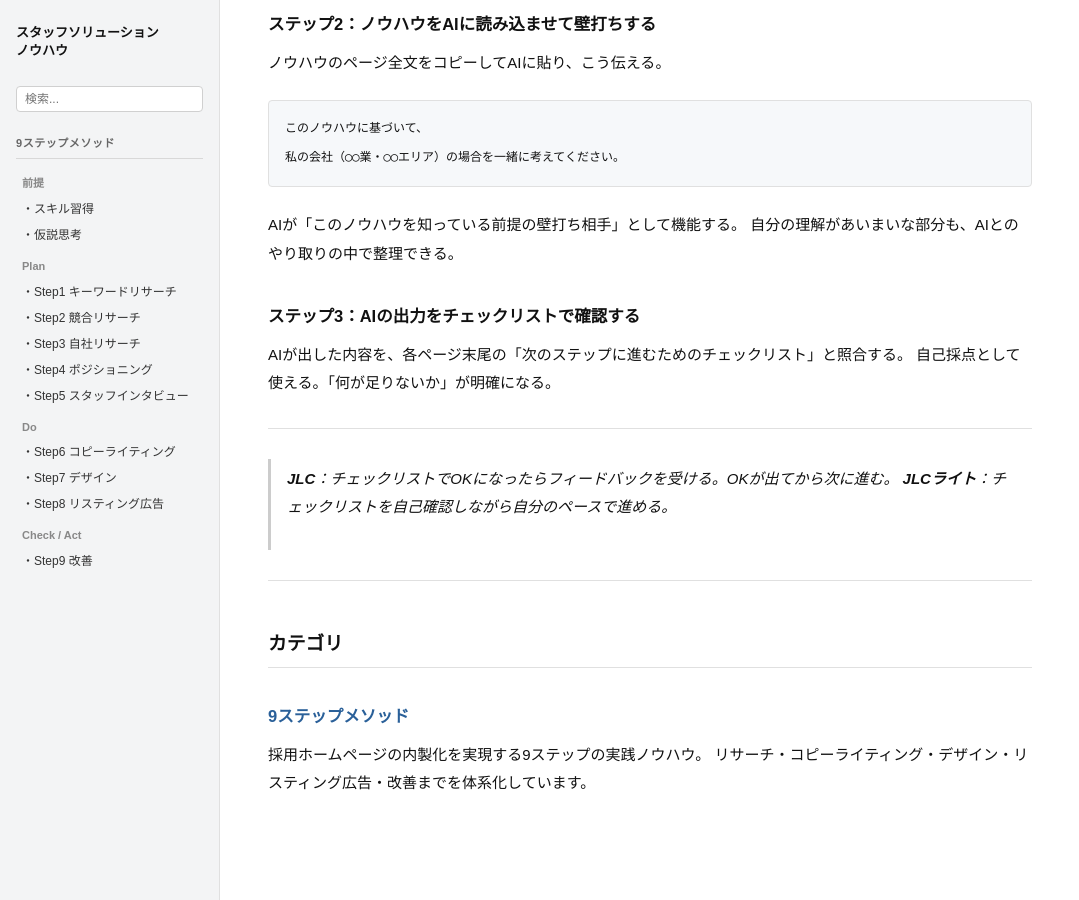
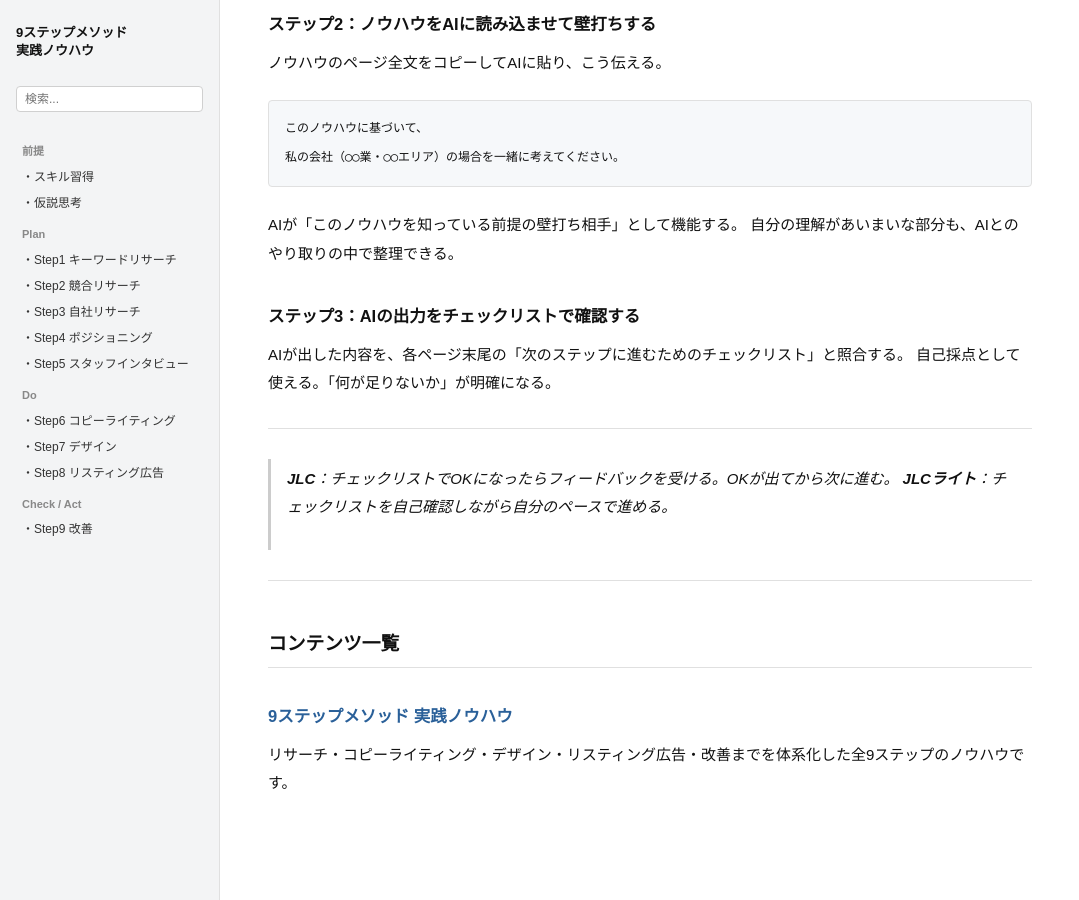
Before and after one commit to staffsolution/staffsolution-knowhow, a Jekyll site: the page built from index.md, in a window 1280 px wide and 900 px high, scrolled down 679 px. Shown: the whole window, without its empty margins (0-1079 px from the left). Built offline with Jekyll 4.4.1, drawn with Linux system fonts in a browser that asks for light colours; comment, search, counter and statistics services are not loaded; our own code applies the rules of GitHub Pages for plain Markdown files; some of the changed text lies outside the part shown.

Commit message:
サイト名を「9ステップメソッド 実践ノウハウ」に変更
Made-with: Cursor

```diff
--- a/_config.yml
+++ b/_config.yml
@@ -1,2 +1,2 @@
-title: "スタッフソリューション ノウハウ"
-description: "9ステップメソッドをはじめとする、採用・集客の実践ノウハウ集"
+title: "9ステップメソッド 実践ノウハウ"
+description: "採用ホームページ内製化のための9ステップメソッド実践ノウハウ集"
--- a/_includes/nav.html
+++ b/_includes/nav.html
@@ -1,6 +1,6 @@
 <nav class="sidebar-nav">
   <div class="nav-site-title">
-    <a href="{{ '/' | relative_url }}">スタッフソリューション<br>ノウハウ</a>
+    <a href="{{ '/' | relative_url }}">9ステップメソッド<br>実践ノウハウ</a>
   </div>
 
   <div class="nav-search">
@@ -9,7 +9,6 @@
   </div>
 
   <div class="nav-section">
-    <div class="nav-section-title">9ステップメソッド</div>
     <ul>
       <li class="nav-year">前提</li>
       <li><a href="{{ '/9ステップメソッド/スキル習得' | relative_url }}">・スキル習得</a></li>
--- a/index.md
+++ b/index.md
@@ -2,9 +2,9 @@
 layout: default
 ---
 
-# スタッフソリューション ノウハウ
+# 9ステップメソッド 実践ノウハウ
 
-採用・集客の実践ノウハウ集です。フィードバックや事例をもとに随時更新します。
+採用ホームページ内製化のための実践ノウハウ集です。フィードバックや事例をもとに随時更新します。
 
 ---
 
@@ -49,9 +49,8 @@ AIが出した内容を、各ページ末尾の「次のステップに進むた
 
 ---
 
-## カテゴリ
+## コンテンツ一覧
 
-### [9ステップメソッド](9ステップメソッド/)
+### [9ステップメソッド 実践ノウハウ](9ステップメソッド/)
 
-採用ホームページの内製化を実現する9ステップの実践ノウハウ。
-リサーチ・コピーライティング・デザイン・リスティング広告・改善までを体系化しています。
+リサーチ・コピーライティング・デザイン・リスティング広告・改善までを体系化した全9ステップのノウハウです。
```
